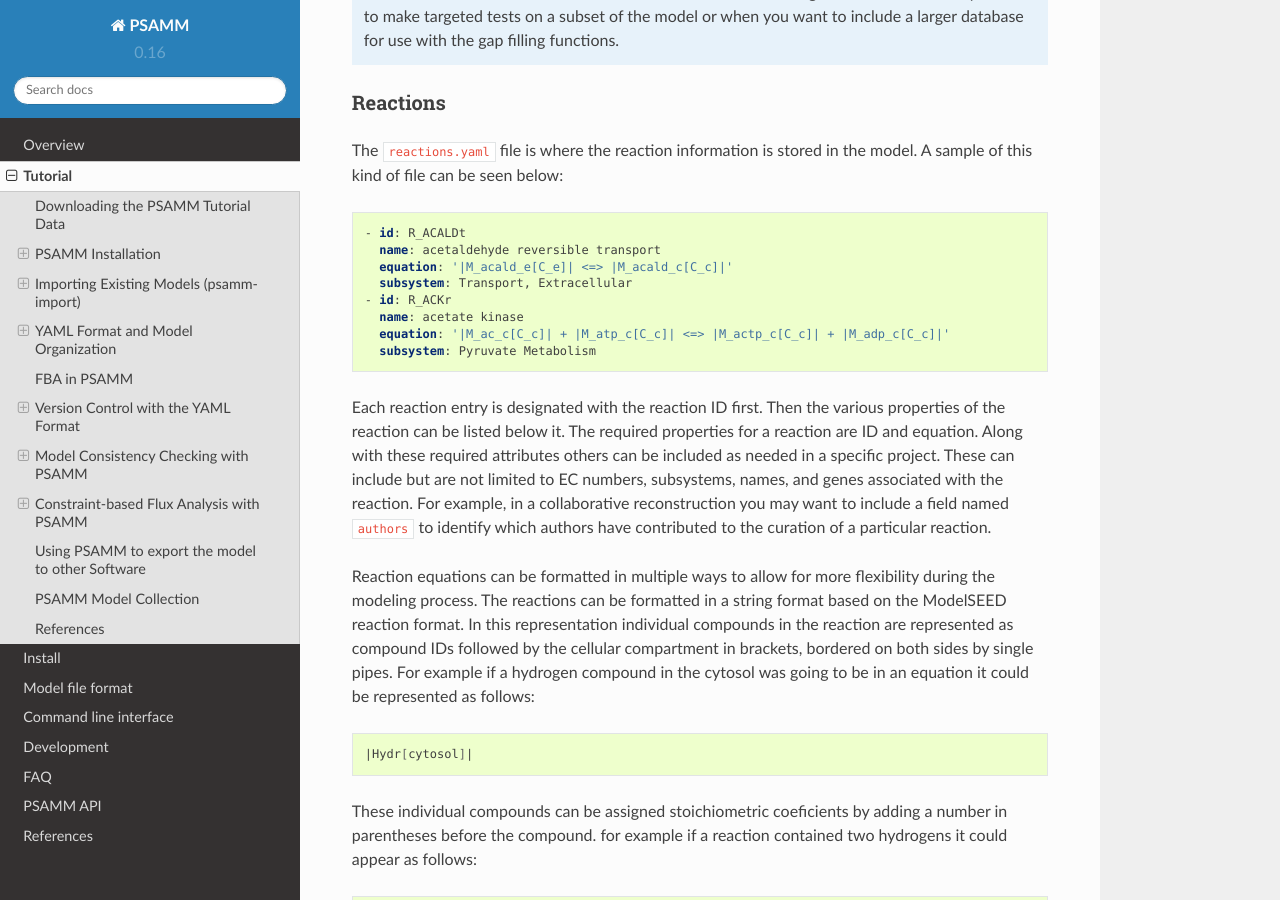
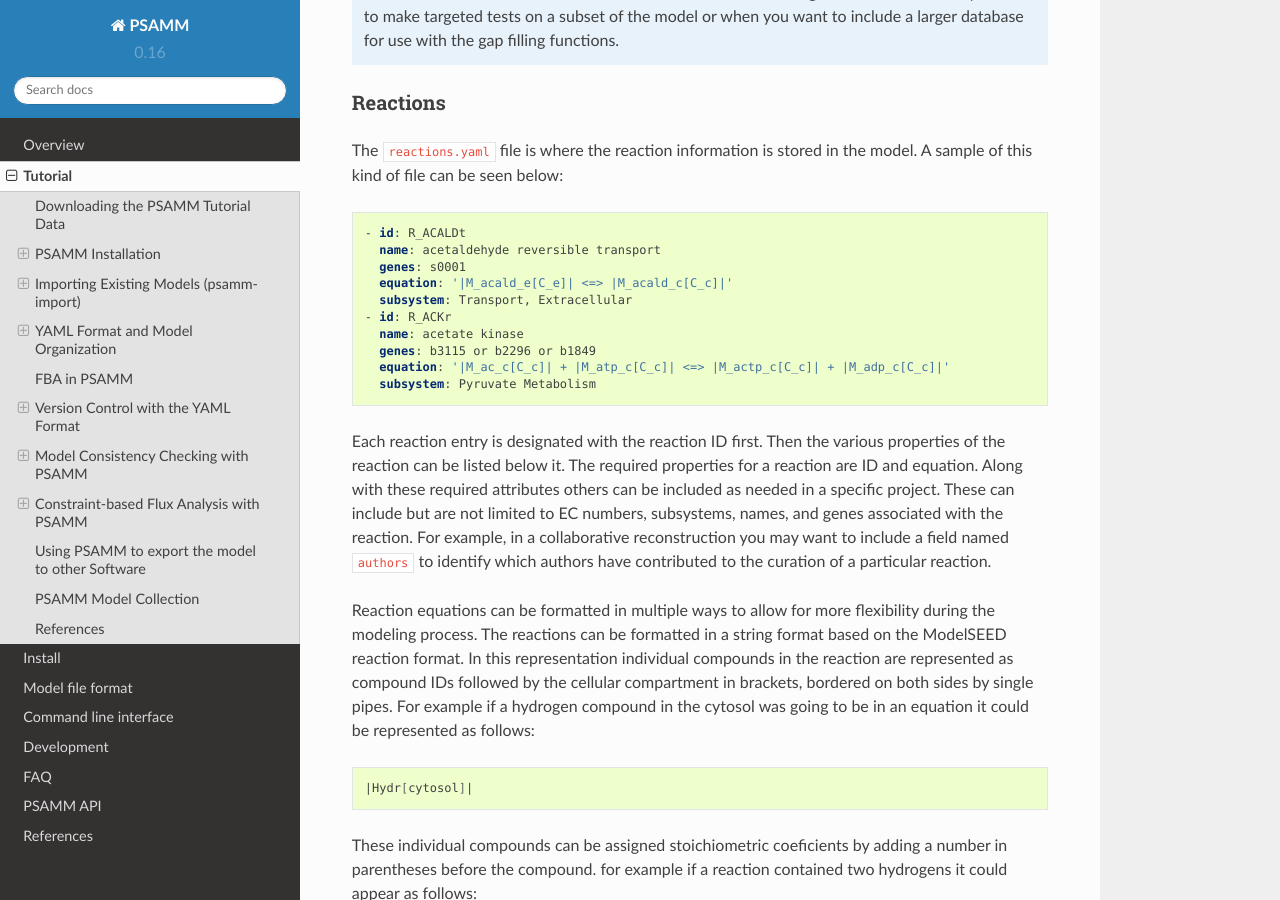
Before and after one commit to zhanglab/psamm, a Sphinx documentation site: the page built from docs/tutorial.rst, in a window 1280 px wide and 900 px high, scrolled down 10300 px. Built offline with Sphinx 7.4.7 and the Read the Docs theme 2.0.0, drawn with Linux system fonts in a browser that asks for light colours; the version number is read from the project's files by our own code.

Commit message:
docs: Update tutorial examples with genes parsing

```diff
--- a/docs/tutorial.rst
+++ b/docs/tutorial.rst
@@ -553,10 +553,12 @@
 
     - id: R_ACALDt
       name: acetaldehyde reversible transport
+      genes: s0001
       equation: '|M_acald_e[C_e]| <=> |M_acald_c[C_c]|'
       subsystem: Transport, Extracellular
     - id: R_ACKr
       name: acetate kinase
+      genes: b3115 or b2296 or b1849
       equation: '|M_ac_c[C_c]| + |M_atp_c[C_c]| <=> |M_actp_c[C_c]| + |M_adp_c[C_c]|'
       subsystem: Pyruvate Metabolism
 
```
Also changed, not shown: other parts of docs/tutorial.rst (+1 -1 lines).
